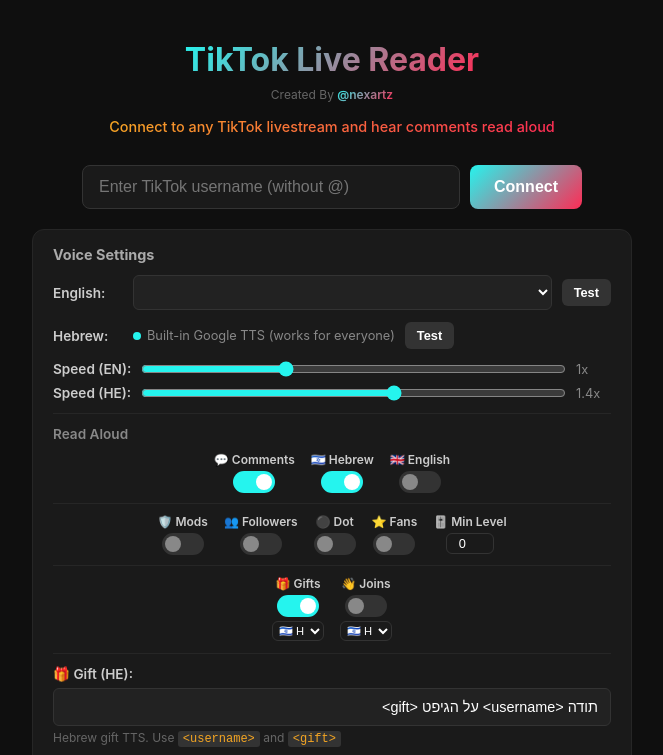
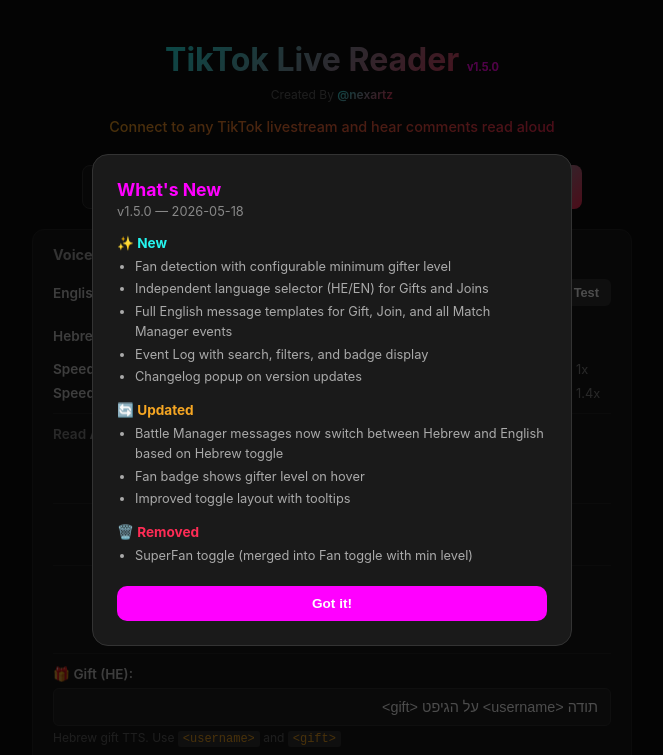
Before and after one commit to reem1223/TikTokReader, a website: page index.html in a window 1280 px wide. Shown: the top 755 px of the page, without its empty margins (308-971 px from the left). Drawn offline with Linux system fonts and the light colour scheme.

Commit message:
Add files via upload

```diff
--- a/index.html
+++ b/index.html
@@ -865,10 +865,89 @@
             text-align: center;
             border-top: 1px solid #262626;
         }
+
+        .version-badge {
+            font-size: 0.7rem;
+            color: #ff00ff;
+            cursor: pointer;
+            font-weight: 600;
+            -webkit-text-fill-color: #ff00ff;
+            transition: opacity 0.2s;
+        }
+        .version-badge:hover {
+            opacity: 0.7;
+        }
+
+        .changelog-overlay {
+            display: none;
+            position: fixed;
+            top: 0; left: 0; right: 0; bottom: 0;
+            background: rgba(0,0,0,0.7);
+            z-index: 2000;
+            justify-content: center;
+            align-items: center;
+            padding: 20px;
+        }
+        .changelog-overlay.visible {
+            display: flex;
+        }
+        .changelog-panel {
+            background: #1a1a1a;
+            border: 1px solid #333;
+            border-radius: 16px;
+            width: 100%;
+            max-width: 480px;
+            max-height: 80vh;
+            overflow-y: auto;
+            padding: 24px;
+        }
+        .changelog-panel h3 {
+            font-size: 1.1rem;
+            margin-bottom: 4px;
+            color: #ff00ff;
+        }
+        .changelog-panel .changelog-version {
+            font-size: 0.8rem;
+            color: #888;
+            margin-bottom: 16px;
+        }
+        .changelog-panel h4 {
+            font-size: 0.85rem;
+            margin: 14px 0 6px;
+            color: #ccc;
+        }
+        .changelog-panel h4.new { color: #25f4ee; }
+        .changelog-panel h4.updated { color: #f5a623; }
+        .changelog-panel h4.removed { color: #fe2c55; }
+        .changelog-panel ul {
+            margin: 0 0 0 18px;
+            padding: 0;
+            font-size: 0.8rem;
+            color: #aaa;
+            line-height: 1.6;
+        }
+        .changelog-panel li {
+            margin-bottom: 2px;
+        }
+        .changelog-close {
+            margin-top: 18px;
+            width: 100%;
+            padding: 10px;
+            background: #ff00ff;
+            color: #fff;
+            border: none;
+            border-radius: 10px;
+            font-size: 0.85rem;
+            font-weight: 600;
+            cursor: pointer;
+        }
+        .changelog-close:hover {
+            opacity: 0.85;
+        }
     </style>
 </head>
 <body>
-    <h1>TikTok Live Reader</h1>
+    <h1>TikTok Live Reader <span id="versionBadge" class="version-badge" onclick="showChangelog()"></span></h1>
     <p class="credit">Created By <a href="https://www.tiktok.com/@nexartz" target="_blank">@nexartz</a></p>
     <p class="subtitle">Connect to any TikTok livestream and hear comments read aloud</p>
 
@@ -1152,7 +1231,71 @@
         </div>
     </div>
 
+    <div class="changelog-overlay" id="changelogOverlay" onclick="if(event.target===this)closeChangelog()">
+        <div class="changelog-panel" id="changelogContent"></div>
+    </div>
+
     <script>
+        // ===== VERSION & CHANGELOG SYSTEM =====
+        const APP_VERSION = '1.5.0';
+        const VERSION_KEY = 'tiktok-reader-seen-version';
+
+        const CHANGELOG = {
+            version: APP_VERSION,
+            date: '2026-05-18',
+            sections: {
+                new: [
+                    'Fan detection with configurable minimum gifter level',
+                    'Independent language selector (HE/EN) for Gifts and Joins',
+                    'Full English message templates for Gift, Join, and all Match Manager events',
+                    'Event Log with search, filters, and badge display',
+                    'Changelog popup on version updates',
+                ],
+                updated: [
+                    'Battle Manager messages now switch between Hebrew and English based on Hebrew toggle',
+                    'Fan badge shows gifter level on hover',
+                    'Improved toggle layout with tooltips',
+                ],
+                removed: [
+                    'SuperFan toggle (merged into Fan toggle with min level)',
+                ],
+            }
+        };
+
+        function renderChangelog() {
+            const c = CHANGELOG;
+            let html = `<h3>What's New</h3><div class="changelog-version">v${c.version} — ${c.date}</div>`;
+            if (c.sections.new && c.sections.new.length) {
+                html += `<h4 class="new">✨ New</h4><ul>${c.sections.new.map(i => `<li>${i}</li>`).join('')}</ul>`;
+            }
+            if (c.sections.updated && c.sections.updated.length) {
+                html += `<h4 class="updated">🔄 Updated</h4><ul>${c.sections.updated.map(i => `<li>${i}</li>`).join('')}</ul>`;
+            }
+            if (c.sections.removed && c.sections.removed.length) {
+                html += `<h4 class="removed">🗑️ Removed</h4><ul>${c.sections.removed.map(i => `<li>${i}</li>`).join('')}</ul>`;
+            }
+            html += `<button class="changelog-close" onclick="closeChangelog()">Got it!</button>`;
+            document.getElementById('changelogContent').innerHTML = html;
+        }
+
+        function showChangelog() {
+            renderChangelog();
+            document.getElementById('changelogOverlay').classList.add('visible');
+        }
+
+        function closeChangelog() {
+            document.getElementById('changelogOverlay').classList.remove('visible');
+            localStorage.setItem(VERSION_KEY, APP_VERSION);
+        }
+
+        // Set version badge text
+        document.getElementById('versionBadge').textContent = 'v' + APP_VERSION;
+
+        // Auto-show changelog on new version
+        if (localStorage.getItem(VERSION_KEY) !== APP_VERSION) {
+            showChangelog();
+        }
+
         function toggleTooltip(labelEl) {
             const tooltip = labelEl.closest('.toggle-item').querySelector('.toggle-tooltip');
             const isVisible = tooltip.classList.contains('visible');
```
